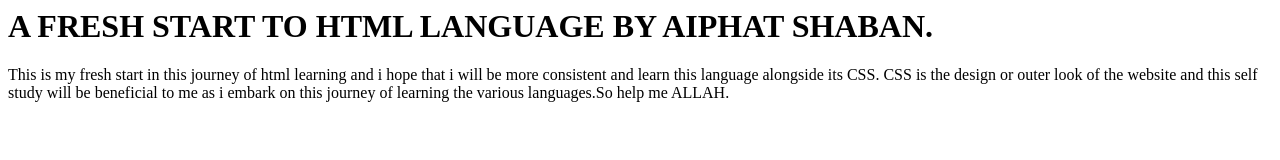
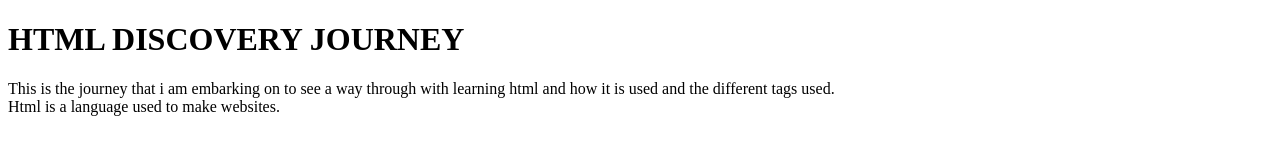
Before and after one commit to AiphatShaban/HTML-self-study, a plain HTML site: page myfirstwebsite.html in a window 1280 px wide. Drawn offline with Linux system fonts and the light colour scheme.

Commit message:
second commit

```diff
--- a/myfirstwebsite.html
+++ b/myfirstwebsite.html
@@ -1,22 +1,8 @@
-<html>
-    <head>
-        <title>
-            My first website
-        </title>
-    </head>
-    <body>
-        <h1>
-            A FRESH START TO HTML LANGUAGE BY AIPHAT SHABAN.
-        </h1>
-        <p>
-            This is my fresh start in this journey of html learning and i hope that i will be more consistent and learn this language alongside its CSS. CSS is the design or outer look of the website and this self study will be beneficial to me as i embark on this journey of learning the various languages.So help me ALLAH.
-        </p>
-    </body>
-
-
-
-
-
-
-
-</html>
+<!DOCTYPE html>
+<head>
+    <title>SELF STUDY HTML</title>
+</head>
+<body>
+    <h1>HTML DISCOVERY JOURNEY</h1>
+    <P>This is the journey that i am embarking on to see a way through with learning html and how it is used and the different tags used.<br>Html is a language used to make websites.</P>
+</body>
```
